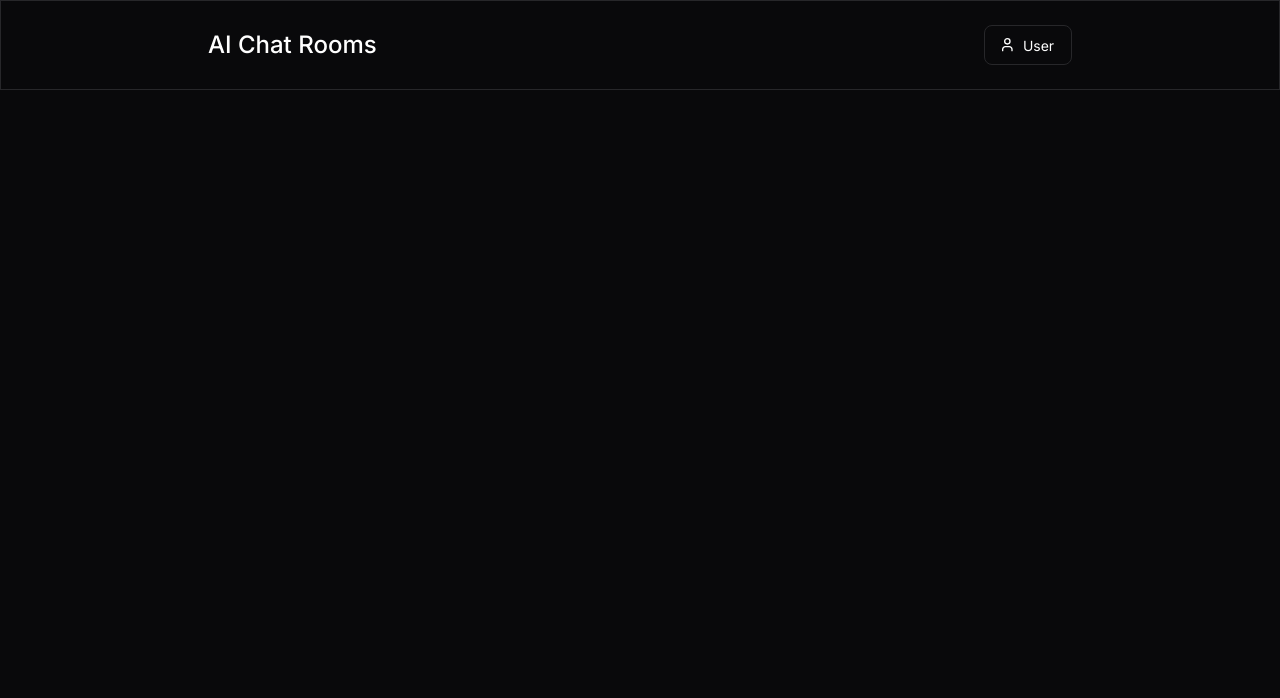
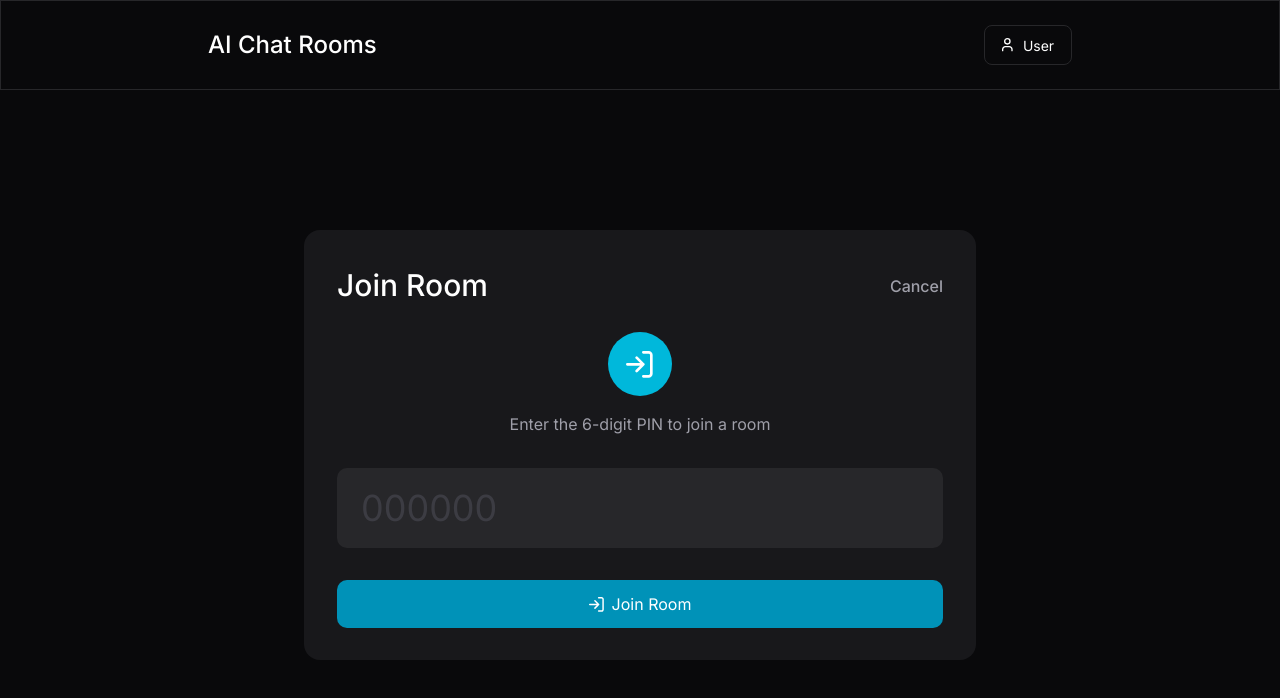
Before and after one commit to jjoeldaniel/calhacks25, a React (Vite) app: page /join in a window 1280 px wide. Shown: the top 698 px of the page. Built offline with nearby package versions, Linux system fonts and the light colour scheme.

Commit message:
Join Page

```diff
--- a/src/Pages/HomePage.tsx
+++ b/src/Pages/HomePage.tsx
@@ -22,7 +22,7 @@ const HomePage : React.FC = () => {
                             borderColor : "var(--color-main-positive)",
                             transition: {delay:0,duration:.3}
                         }}
-                        className='w-full max-w-[328px] aspect-328/236 gap-3 p-[34px] flex flex-col items-start bg-main-bg border border-main-border rounded-2xl cursor-pointer'
+                        className='w-full max-w-[328px] aspect-328/236 gap-3 p-[34px] flex flex-col items-start bg-secondary-bg border border-main-border rounded-2xl cursor-pointer'
                     >
                         <div className='flex-center h-16 w-16 bg-main-positive rounded-full'>
                             <img src="/Icons/Plus.svg" alt="" />
@@ -36,7 +36,7 @@ const HomePage : React.FC = () => {
                             borderColor : "var(--color-accent-positive)",
                             transition: {delay:0,duration:.3}
                         }}
-                        className='w-full max-w-[328px] aspect-328/236 gap-3 p-[34px] flex flex-col items-start bg-main-bg border border-main-border rounded-2xl cursor-pointer'
+                        className='w-full max-w-[328px] aspect-328/236 gap-3 p-[34px] flex flex-col items-start bg-secondary-bg border border-main-border rounded-2xl cursor-pointer'
                     >
                         <div className='flex-center h-16 w-16 bg-accent-positive rounded-full'>
                             <img src="/Icons/Join.svg" alt="" />
--- a/src/Pages/JoinPage.tsx
+++ b/src/Pages/JoinPage.tsx
@@ -1,9 +1,52 @@
-import React from 'react'
+import { motion } from 'motion/react'
+import React, { useState } from 'react'
+import { useNavigate } from 'react-router-dom'
+import ButtonVariant from '../Variants/ButtonVariant'
 
 const JoinPage : React.FC = () => {
-  return (
-    <div>JoinPage</div>
-  )
+    const nav = useNavigate()
+    const [CurrentPin, setCurrentPin] = useState("")
+
+    return (
+        <div className='w-full h-full flex flex-col justify-center items-center'>
+            <motion.div initial={{opacity:0}} animate={{opacity:1}} transition={{duration:.5,delay:.25, ease:"easeIn"}}
+                className='w-full max-w-2xl h-[430px] flex flex-col p-[33px] bg-secondary-bg rounded-2xl gap-6'
+            >
+                {/* Top Bar */}
+                <div className='w-full justify-between flex font-[inter] font-medium items-center'>
+                    <span className='text-[30px] text-main-text'>Join Room</span>
+                    <motion.span whileHover={{color:"#ffff"}} transition={{duration:.5}} onClick={() => nav('/')} className='text-[16px] text-accent-text cursor-pointer'>Cancel</motion.span>
+                </div>
+                {/* Top Bar */}
+
+                {/* Content */}
+                <div className='flex flex-col gap-8 items-center'>
+                    {/* Icon */}
+                    <div className='gap-4 flex flex-col items-center'>
+                        <div className='flex-center h-16 w-16 bg-accent-positive rounded-full'>
+                            <img src="/Icons/Join.svg" alt="" />
+                        </div>
+                        <span className='font-[inter] text-[16px] text-accent-text'>Enter the 6-digit PIN to join a room</span>
+                    </div>
+                    {/* Icon */}
+
+                    {/* Input */}
+                    <input type="number" value={CurrentPin} onChange={(event : React.ChangeEvent<HTMLInputElement>) => {
+                        console.log((event.target.value).length , event.target.maxLength )
+                        if ((event.target.value).length > event.target.maxLength ) return
+                        setCurrentPin(event.target.value)
+                    }} maxLength={6} placeholder='000000' className='w-full h-20 px-6 bg-accent-bg rounded-[10px] font-[inter] text-[36px] text-[#52525C] outline-0' />
+
+                    <motion.button variants={ButtonVariant} whileHover={'Hover'} whileTap={"Tap"} className='w-full h-12 flex items-center justify-center bg-[#0092B8] rounded-[10px] gap-2 cursor-pointer disabled:pointer-events-none'>
+                        <img src="/Icons/Join.svg" alt="" className='h-[15px]' />
+                        <span className='font-[inter] text-[16px] text-main-text'>Join Room</span>
+                    </motion.button>
+                </div>
+                {/* Content */}
+
+            </motion.div>
+        </div>
+    )
 }
 
 export default JoinPage
--- a/src/index.css
+++ b/src/index.css
@@ -3,7 +3,8 @@
 
 @theme {
     --color-main-bg: #09090B;
-    --color-accent-bg: #3F3F46;
+    --color-accent-bg: #27272A;
+    --color-secondary-bg: #18181B;
 
     --color-main-text: #FFFFFF;
     --color-accent-text: #9F9FA9;
@@ -23,3 +24,15 @@
     justify-content: center;
     align-items: center;
 }
+
+
+input[type="number"]::-webkit-outer-spin-button,
+input[type="number"]::-webkit-inner-spin-button {
+  -webkit-appearance: none;
+  margin: 0;
+}
+
+/* For Mozilla Firefox */
+input[type="number"] {
+  -moz-appearance: textfield;
+}
```
